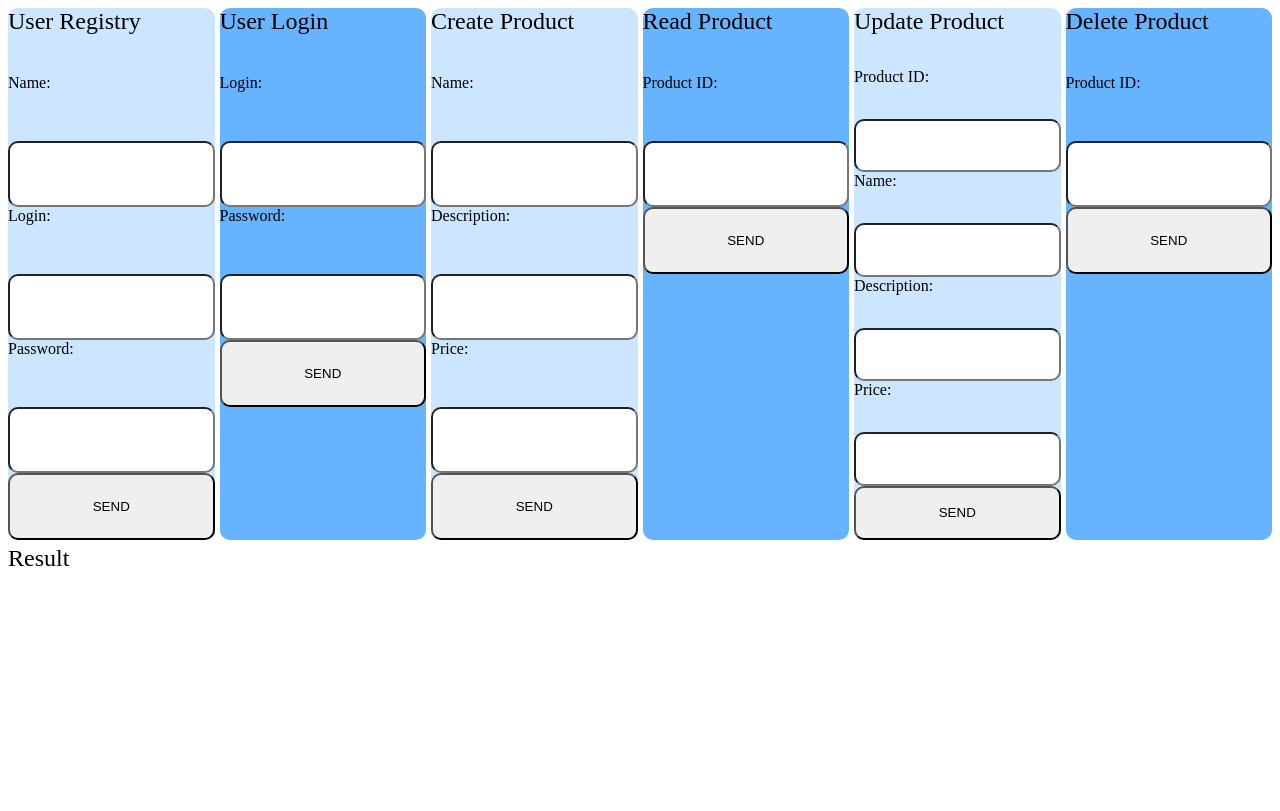
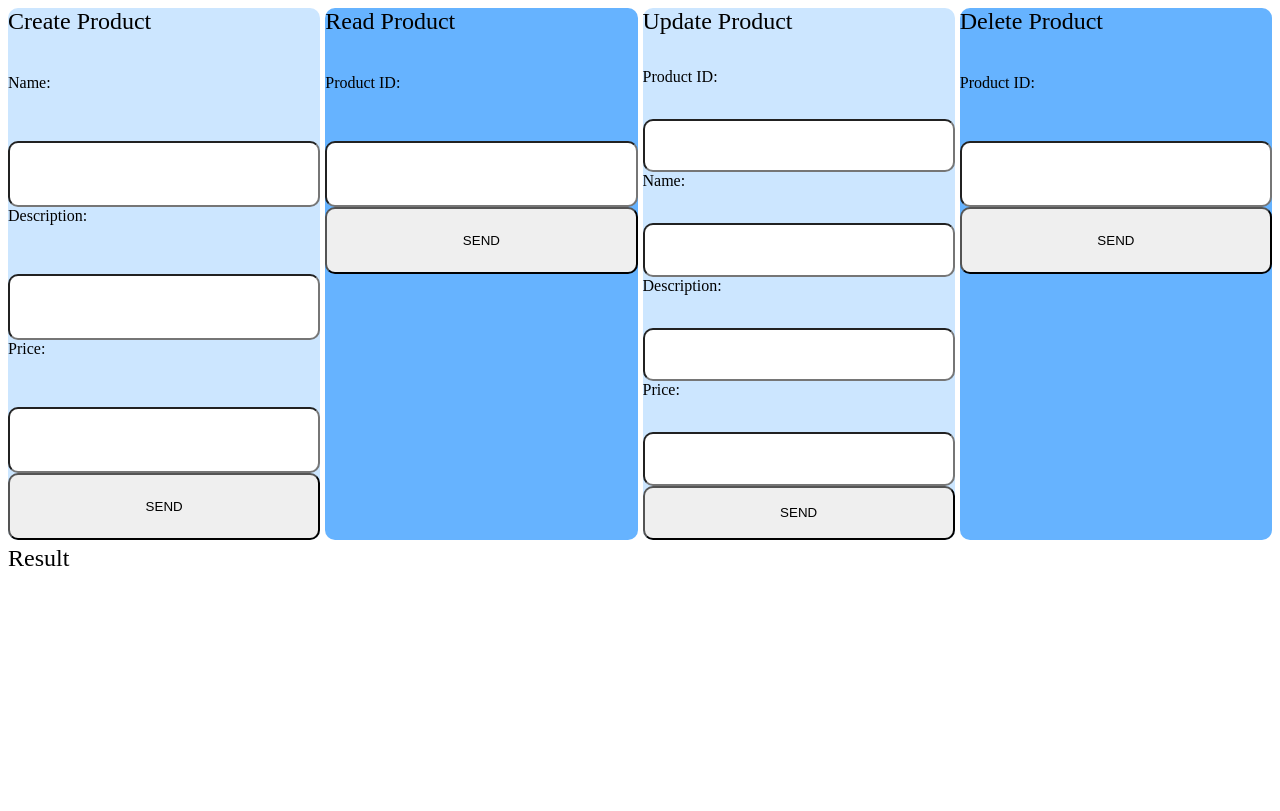
Before and after one commit to italomp/interface-CRUD, a plain HTML site: page index.html.html in a window 1280 px wide. Drawn offline with Linux system fonts and the light colour scheme.

Commit message:
registry user and login user fields removed

```diff
--- a/css/style.css
+++ b/css/style.css
@@ -17,12 +17,12 @@ input{
 .container{
     display: grid;
     height: 100vh;
-    grid-template-areas: 1fr 1fr 1fr 1fr 1fr 1fr;
+    grid-template-areas: 1fr 1fr 1fr 1fr;
     grid-template-rows: 1fr 1fr 1fr;
     grid-template-areas:
-        "userRegistry userLogin createProduct readProduct updateProduct deleteProduct"
-        "userRegistry userLogin createProduct readProduct updateProduct deleteProduct"
-        "result result result result result result";
+        "createProduct readProduct updateProduct deleteProduct"
+        "createProduct readProduct updateProduct deleteProduct"
+        "result result result result";
     grid-gap: 5px;
 }
 
--- a/index.html.html
+++ b/index.html.html
@@ -6,26 +6,6 @@
     <link rel="stylesheet" href="css/style.css">
 </head>
 <body class="container">
-    <form id="userRegistry">
-        <span>User Registry</span>
-        Name:
-        <input type="text" name="inputName">
-        Login:
-        <input type="text" name="inputLogin">
-        Password:
-        <input type="password" name="inputPassword">
-        <button type="button" id="buttonUserRegistry">SEND</button>
-    </form>
-
-    <form id="userLogin">
-        <span>User Login</span>
-        Login:
-        <input type="text" name="inputLogin">
-        Password:
-        <input type="password" name="inputPassword">
-        <button type="button" id="buttonUserLogin">SEND</button>
-    </form>
-
     <form id="createProduct">
         <span>Create Product</span>
         Name:
```
Also changed, not shown: index.html (deleted, +0 -73 lines).
